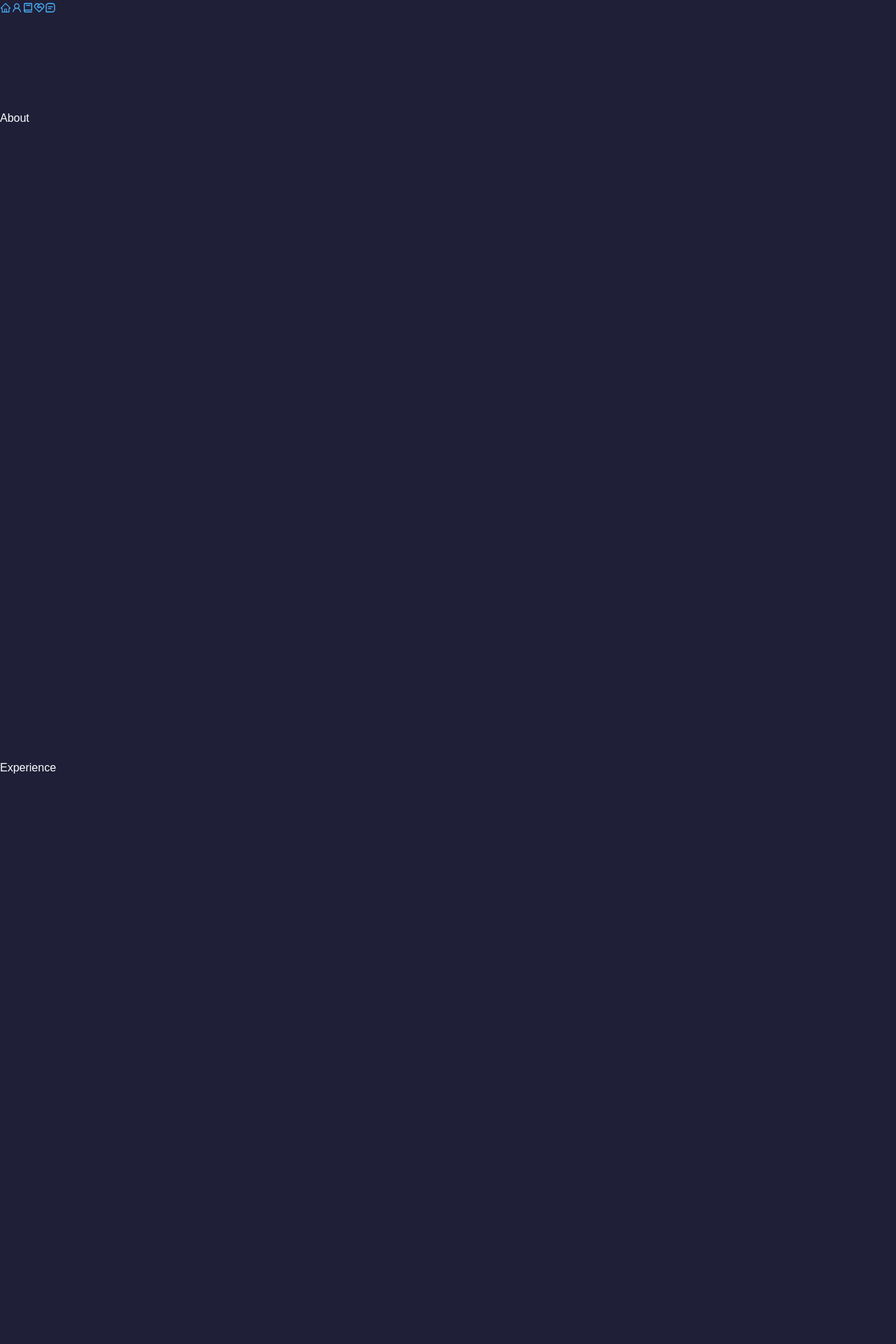
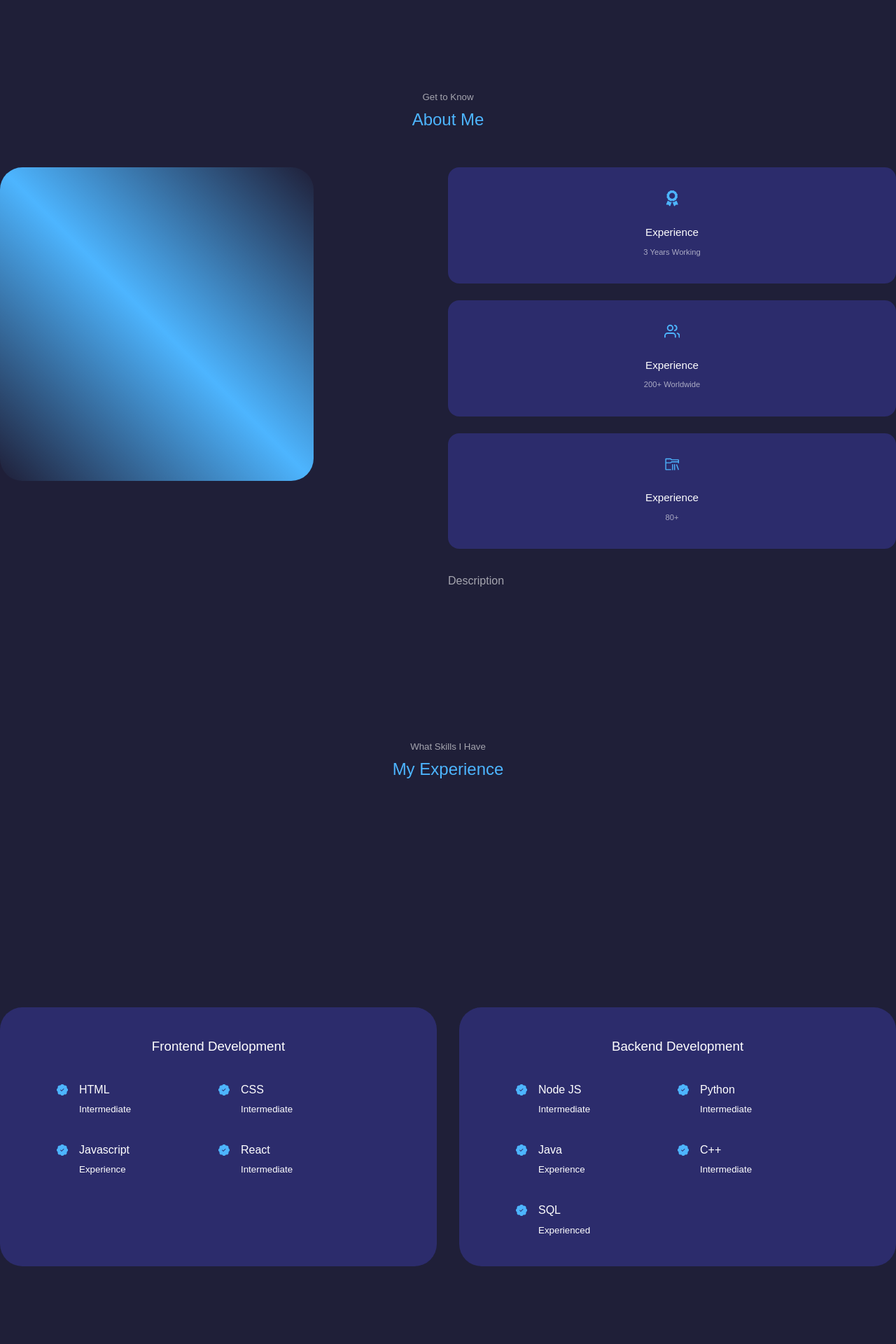
Before and after one commit to liu-samuel/personal-website, a React (Create React App) app: page / in a window 1280 px wide. Shown: the part 800-2720 px from the top of the page at 70% size. Built offline with nearby package versions, Linux system fonts and the light colour scheme; the HTML template or start-up script is replaced by a standard one.

Commit message:
two more components to go

```diff
--- a/src/App.jsx
+++ b/src/App.jsx
@@ -3,9 +3,7 @@ import Header from './components/header/Header'
 import Nav from './components/nav/Nav'
 import About from './components/about/About'
 import Experience from './components/experience/Experience'
-import Services from './components/services/Services'
 import Portfolio from './components/portfolio/Portfolio'
-import Testimonials from './components/testimonials/Testimonials'
 import Contact from './components/contact/Contact'
 import Footer from './components/footer/Footer'
 
@@ -17,9 +15,7 @@ const App = () => {
     <Nav />
     <About />
     <Experience />
-    <Services />
     <Portfolio />
-    <Testimonials />
     <Contact />
     <Footer />
     </>
--- a/src/components/about/About.jsx
+++ b/src/components/about/About.jsx
@@ -1,9 +1,56 @@
 import React from 'react'
 import "./about.css"
+/* import ME from '../../assets/me-about.jpg' */
+import { FaAward } from 'react-icons/fa'
+import { FiUsers } from 'react-icons/fi'
+import { VscFolderLibrary } from 'react-icons/vsc'
 
 const About = () => {
   return (
-    <section id='about'>About</section>
+    <section id='about'>
+      <h5>Get to Know</h5>
+      <h2>About Me</h2>
+
+      <div className='about_container'>
+        <div className='about_me'>
+          <div className='about_me-image'>
+            {/* <img src="{ME}" alt="About Image" /> */}
+          </div>
+
+        </div>
+
+        <div className='about_content'>
+          <div className='about_cards'>
+            <article className='about_card'>
+              <FaAward className='about_icon'/>
+              <h5>Experience</h5>
+              <small>3 Years Working</small>
+            </article>
+
+            <article className='about_card'>
+              <FiUsers className='about_icon'/>
+              <h5>Experience</h5>
+              <small>200+ Worldwide</small>
+            </article>
+
+            <article className='about_card'>
+              <VscFolderLibrary className='about_icon'/>
+              <h5>Experience</h5>
+              <small>80+</small>
+            </article>
+          </div>
+
+          <p>
+            Description
+          </p>
+
+          <a href="#contact" className='btn-primary'></a>
+
+        </div>
+      </div>
+
+
+    </section>
   )
 }
 
--- a/src/components/about/about.css
+++ b/src/components/about/about.css
@@ -0,0 +1,106 @@
+.about_container {
+    display: grid;
+    grid-template-columns: 35% 50%;
+    gap: 15%;
+}
+
+.about_me {
+    width: 100%;
+    aspect-ratio: 1/1;
+    border-radius: 2rem;
+    background: linear-gradient(
+        45deg,
+        transparent,
+        var(--color-primary),
+        transparent);
+    display: grid;
+    place-items: center;
+}
+
+.about_me-image {
+    border-radius: 2rem;
+    overflow: hidden;
+    transform-origin: rotate(10deg);
+    transition: var(--transition)
+}
+
+.about_me-image:hover {
+    transform: rotate(0);
+}
+
+.about_cards {
+    display: grid;
+    grid-template-columns: repeat(3, 1ft);
+    gap: 1.5rem;
+}
+
+.about_card {
+    background: var(--color-bg-variant);
+    border: 1px solid transparent;
+    border-radius: 1rem;
+    padding: 2rem;
+    text-align: center;
+    transition: var(--transition)
+}
+
+.about_card:hover {
+    background: transparent;
+    border-color: var(--color-primary-variant);
+    cursor: default;
+}
+
+.about_icon {
+    color: var(--color-primary);
+    font-size: 1.4rem;
+    margin-bottom: 1rem;
+}
+
+.about_card h5 {
+    font-size: 0.95rem;
+}
+
+.about_card small {
+    font-size: 0.7rem;
+    color: var(--color-light);
+}
+
+.about_content p {
+    margin: 2rem 0 2.6rem;
+    color: var(--color-light)
+}
+
+@media screen and (max-width: 1024px) {
+    .about_container {
+        grid-template-columns: 1fr;
+        gap: 0;
+    }
+
+    .about_me {
+        width: 50%;
+        margin: 2rem auto 4rem;
+    }
+
+    .about_content p {
+        margin: 1rem 0 1.5rem;
+    }
+}
+
+@media screen and (max-width: 600px) {
+    .about_me {
+        width: 65%;
+        margin: 0 auto 3rem;
+    }
+
+    .about_cards {
+        grid-template-columns: 1fr 1fr;
+        gap: 1rem;
+    }
+
+    .about_content {
+        text-align: center;
+    }
+
+    .about_content p {
+        margin: 1.5rem 0;
+    }
+}
--- a/src/components/experience/Experience.jsx
+++ b/src/components/experience/Experience.jsx
@@ -1,9 +1,102 @@
 import React from 'react'
 import './experience.css'
+import { BsPatchCheckFill } from 'react-icons/bs'
 
 const Experience = () => {
   return (
-    <section id='experience'>Experience</section>
+    <section id='experience'>
+      <h5>What Skills I Have</h5>
+      <h2>My Experience</h2>
+
+      <div className='experience_container'>
+        <div className='experience_frontend'>
+          <h3>Frontend Development</h3>
+          <div className='experience_content'>
+            <article className='experience_details'>
+              <BsPatchCheckFill className='experience_details-icon' />
+              <div>
+                <h4>HTML</h4>
+                <small className='text-light'>Intermediate</small>
+              </div>
+            </article>
+
+            <article className='experience_details'>
+              <BsPatchCheckFill className='experience_details-icon' />
+              <div>
+                <h4>CSS</h4>
+                <small className='text-light'>Intermediate</small>
+              </div>
+
+            </article>
+
+            <article className='experience_details'>
+              <BsPatchCheckFill className='experience_details-icon' />
+              <div>
+                <h4>Javascript</h4>
+                <small className='text-light'>Experience</small>
+              </div>
+            </article>
+
+            <article className='experience_details'>
+              <BsPatchCheckFill className='experience_details-icon' />
+                <div>
+                  <h4>React</h4>
+                  <small className='text-light'>Intermediate</small>
+                </div>
+            </article>
+          </div>
+        </div>
+        <div className='experience_backend'>
+
+         {/* Backend */}
+
+        <h3>Backend Development</h3>
+          <div className='experience_content'>
+            <article className='experience_details'>
+              <BsPatchCheckFill className='experience_details-icon' />
+              <div>
+                <h4>Node JS</h4>
+                <small className='text-light'>Intermediate</small>
+              </div>
+            </article>
+
+            <article className='experience_details'>
+              <BsPatchCheckFill className='experience_details-icon' />
+              <div>
+                <h4>Python</h4>
+                <small className='text-light'>Intermediate</small>
+              </div>
+
+            </article>
+
+            <article className='experience_details'>
+              <BsPatchCheckFill className='experience_details-icon' />
+                <div>
+                  <h4>Java</h4>
+                  <small className='text-light'>Experience</small>
+                </div>
+            </article>
+
+            <article className='experience_details'>
+              <BsPatchCheckFill className='experience_details-icon' />
+              <div>
+                <h4>C++</h4>
+                <small className='text-light'>Intermediate</small>
+              </div>
+            </article>
+
+            <article className='experience_details'>
+              <BsPatchCheckFill className='experience_details-icon' />
+              <div>
+                <h4>SQL</h4>
+                <small className='text-light'>Experienced</small>
+              </div>
+            </article>
+          </div>
+        </div>
+
+        </div>
+    </section>
   )
 }
 
--- a/src/components/experience/experience.css
+++ b/src/components/experience/experience.css
@@ -0,0 +1,70 @@
+.experience_container {
+    display: grid;
+    grid-template-columns: 1fr 1fr;
+    gap: 2rem;
+    /* delete this after fixed */
+    margin-top: 20rem;
+}
+
+.experience_container > div {
+    background: var(--color-bg-variant);
+    padding: 2.4rem 5rem;
+    border-radius: 2rem;
+    border: 1px solid transparent;
+    transition: var(--transition);
+}
+
+.experience_container > div:hover {
+    background: transparent;
+    border-color: var(--color-primary-variant);
+    cursor: default;
+}
+
+.experience_container > div h3 {
+    text-align: center;
+    margin-bottom: 2rem;
+    color: bar(--color-primary);
+}
+
+.experience_content {
+    display: grid;
+    grid-template-columns: 1fr 1fr;
+    row-gap: 2rem;
+}
+
+.experience_details {
+    display: flex;
+    gap: 1rem;
+}
+
+.experience_details-icon {
+    margin-top: 6px;
+    color: var(--color-primary);
+}
+
+@media screen and (max-width: 1024px) {
+    .experience_container {
+        grid-template-columns: 1fr;
+    }
+
+    .experience_container > div {
+        width: 80%;
+        padding: 2rem;
+        margin: 0 auto;
+    }
+
+    .experience_content {
+        padding: 1rem;
+    }
+}
+
+@media screen and (max-width: 600px) {
+    .experience_container {
+        gap: 1rem;
+    }
+
+    .experience_container > div{
+        width: 100%;
+        padding: 2rem 1rem;
+    }
+}
--- a/src/components/nav/Nav.jsx
+++ b/src/components/nav/Nav.jsx
@@ -5,15 +5,17 @@ import { AiOutlineUser } from 'react-icons/ai'
 import { BiBook } from 'react-icons/bi'
 import { RiServiceLine } from 'react-icons/ri'
 import { BiMessageSquareDetail } from 'react-icons/bi'
+import { useState } from 'react'
 
 const Nav = () => {
+  const [activeNav, setActiveNav] = useState('#')
   return (
     <nav>
-      <a href="#"><AiOutlineHome /></a>
-      <a href="#about"><AiOutlineUser /></a>
-      <a href="#experience"><BiBook /></a>
-      <a href="#services"><RiServiceLine /></a>
-      <a href="#contact"><BiMessageSquareDetail /></a>
+      <a href="#" onClick={() => setActiveNav('#')} className={activeNav === '#' ? 'active' : ''}><AiOutlineHome /></a>
+      <a href="#about" onClick={() => setActiveNav('#about')} className={activeNav === '#about' ? 'active' : ''}><AiOutlineUser /></a>
+      <a href="#experience"onClick={() => setActiveNav('#experience')} className={activeNav === '#experience' ? 'active' : ''}><BiBook /></a>
+      <a href="#services" onClick={() => setActiveNav('#services')} className={activeNav === '#services' ? 'active' : ''}><RiServiceLine /></a>
+      <a href="#contact" onClick={() => setActiveNav('#contact')} className={activeNav === '#contact' ? 'active' : ''}><BiMessageSquareDetail /></a>
     </nav>
   )
 }
--- a/src/components/nav/nav.css
+++ b/src/components/nav/nav.css
@@ -0,0 +1,33 @@
+nav {
+    background: rgba(0, 0, 0, 0.3);
+    width: max-content;
+    display: block;
+    padding: 0.7rem 1.7rem;
+    z-index: 2;
+    position: fixed;
+    left: 50%;
+    transform: translateX(-50%);
+    bottom: 2rem;
+    display: flex;
+    gap: 0.8rem;
+    border-radius: 3rem;
+    backdrop-filter: blur(15px);
+}
+
+nav a {
+    background: transparent;
+    padding: 0.9rem;
+    border-radius: 50%;
+    display: flex;
+    color: var(--color-light);
+    font-size: 1.1rem;
+}
+
+nav a:hover {
+    background: rgba(0, 0, 0, 0.3);
+}
+
+nav a.active {
+    background: var(--color-bg);
+    color: var(--color-white);
+}
--- a/src/components/portfolio/Portfolio.jsx
+++ b/src/components/portfolio/Portfolio.jsx
@@ -3,7 +3,18 @@ import './portfolio.css'
 
 const Portfolio = () => {
   return (
-    <section id='portfolio'>Portfolio</section>
+    <section id='portfolio'>
+      <h5>My Recent Work</h5>
+      <h2>Portfolio</h2>
+
+      <div className='portfolio_container'>
+        <article className='portfolio_item'>
+          <div className='portfolio_item-image'></div>
+          <h3>This is a portfolio item title</h3>
+          <a href="https://github.com" className='btn'>Github</a>
+        </article>
+      </div>
+    </section>
   )
 }
 
--- a/src/components/services/Services.jsx
+++ /dev/null
@@ -1,10 +0,0 @@
-import React from 'react'
-import './services.css'
-
-const Services = () => {
-  return (
-    <section id='services'>Services</section>
-  )
-}
-
-export default Services
--- a/src/components/testimonials/Testimonials.jsx
+++ /dev/null
@@ -1,10 +0,0 @@
-import React from 'react'
-import './testimonials.css'
-
-const Testimonials = () => {
-  return (
-    <section id='testimonials'>Testimonials</section>
-  )
-}
-
-export default Testimonials
```
Also changed, not shown: src/components/services/services.css (deleted), src/components/testimonials/testimonials.css (deleted).
